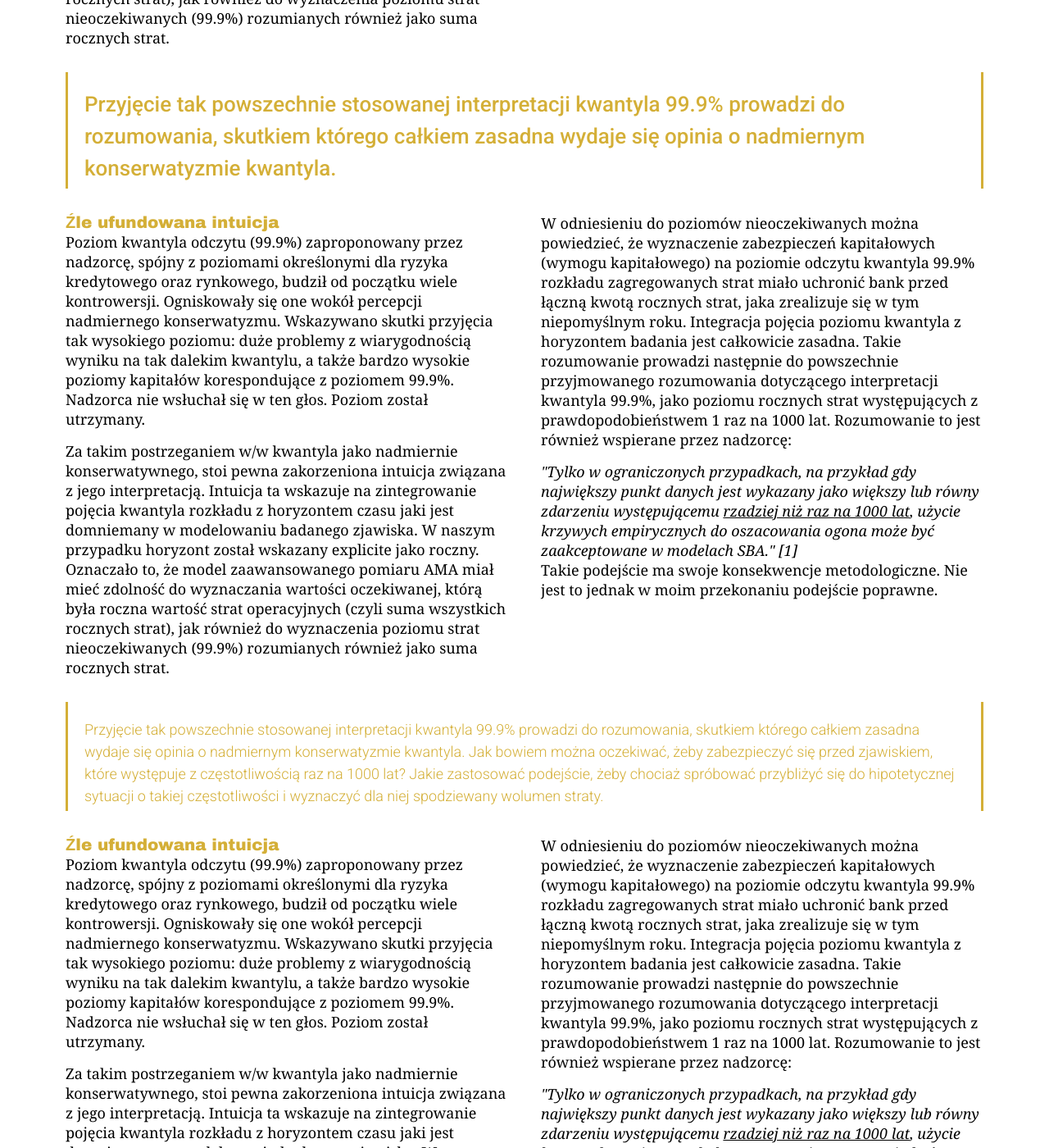
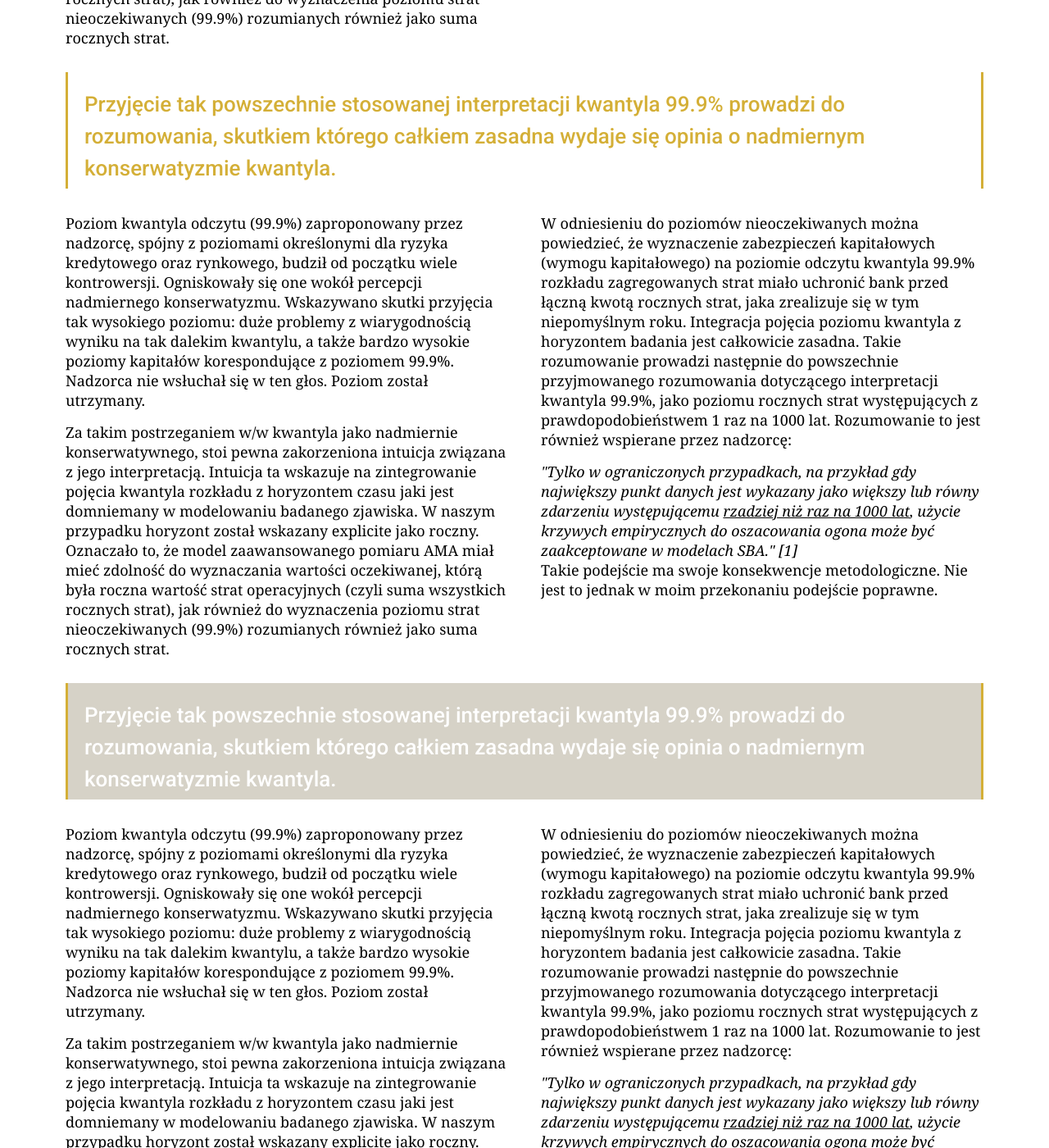
Before and after one commit to MaciejBuczak/risk-research, a Jekyll site: the page built from art-oprisk-kw999_v3_9.md, in a window 1280 px wide and 1400 px high, scrolled down 1243 px. Shown: the whole window at 82% size. Built offline with Jekyll 4.4.1, drawn with Linux system fonts in a browser that asks for light colours.

Commit message:
Update art-oprisk-kw999-layout_v3_9.html

```diff
--- a/_layouts/art-oprisk-kw999-layout_v3_9.html
+++ b/_layouts/art-oprisk-kw999-layout_v3_9.html
@@ -961,7 +961,6 @@
         <div class="ryzmod-columns" style="display: flex; gap: 40px; margin-top: 30px; margin-bottom: 30px;">
           <!-- Kolumna 1 -->
           <div style="flex: 1;">
-            <h5 style="font-family: Arial Black, Arial, sans-serif; font-size: 20px; font-weight: bold; color: #D4AF37">Źle ufundowana intuicja</h5>
             <p style="margin-bottom: 15px;">Poziom kwantyla odczytu (99.9%) zaproponowany przez nadzorcę, spójny z poziomami określonymi dla ryzyka kredytowego oraz rynkowego, budził od początku wiele kontrowersji.
               Ogniskowały się one wokół percepcji nadmiernego konserwatyzmu.
               Wskazywano skutki przyjęcia tak wysokiego poziomu: duże problemy z wiarygodnością wyniku na tak dalekim kwantylu, a także bardzo wysokie poziomy kapitałów korespondujące z poziomem 99.9%.
@@ -984,12 +983,52 @@
 
 
 
+<!-- Nowy element: Ramka informacyjna 2 -->
+<div class="ryzmod-info-box2" style="width: 100%; margin: 30px 0; border-left: 3px solid #D4AF37; border-right: 3px solid #D4AF37; background-color: #d6d2c7; position: relative; padding-left: 20px; padding-right: 20px; padding-top: 5px; padding-bottom: 5px; box-sizing: border-box;">
+
+  <!-- Treść bloku z wyraźnie określonym kolorem złotym -->
+  <div style="margin-top: 15px; font-family: 'Roboto', serif; font-size: 22px; font-weight: 300; text-align: left; color: white !important; line-height: 1.5;">
+    <p style="color: white !important; font-family: 'Roboto', serif; text-align: left; font-size: 26px; font-weight: 500; text-indent: 0;">Przyjęcie tak powszechnie stosowanej interpretacji kwantyla 99.9% prowadzi do rozumowania, skutkiem którego całkiem zasadna wydaje się opinia o nadmiernym konserwatyzmie kwantyla.</p>
+  </div>
+</div>
+
+
+
+
+                <!-- Sekcja "Czy warto to analizować?" część 2 -->
+
+        <div class="ryzmod-columns" style="display: flex; gap: 40px; margin-top: 30px; margin-bottom: 30px;">
+          <!-- Kolumna 1 -->
+          <div style="flex: 1;">
+            <p style="margin-bottom: 15px;">Poziom kwantyla odczytu (99.9%) zaproponowany przez nadzorcę, spójny z poziomami określonymi dla ryzyka kredytowego oraz rynkowego, budził od początku wiele kontrowersji.
+              Ogniskowały się one wokół percepcji nadmiernego konserwatyzmu.
+              Wskazywano skutki przyjęcia tak wysokiego poziomu: duże problemy z wiarygodnością wyniku na tak dalekim kwantylu, a także bardzo wysokie poziomy kapitałów korespondujące z poziomem 99.9%.
+              Nadzorca nie wsłuchał się w ten głos. Poziom został utrzymany.</p>
+            <p>Za takim postrzeganiem w/w kwantyla jako nadmiernie konserwatywnego, stoi pewna zakorzeniona intuicja związana z jego interpretacją.
+              Intuicja ta wskazuje na zintegrowanie pojęcia kwantyla rozkładu z horyzontem czasu jaki jest domniemany w modelowaniu badanego zjawiska.
+              W naszym przypadku horyzont został wskazany explicite jako roczny.
+              Oznaczało to, że model zaawansowanego pomiaru AMA miał mieć zdolność do wyznaczania wartości oczekiwanej, którą była roczna wartość strat operacyjnych (czyli suma wszystkich rocznych strat), jak również do wyznaczenia poziomu strat nieoczekiwanych (99.9%) rozumianych również jako suma rocznych strat.</p>
+          </div>
+
+          <!-- Kolumna 2 -->
+          <div style="flex: 1;">
+            <p style="margin-bottom: 15px;">W odniesieniu do poziomów nieoczekiwanych można powiedzieć, że wyznaczenie zabezpieczeń kapitałowych (wymogu kapitałowego) na poziomie odczytu kwantyla 99.9% rozkładu zagregowanych strat miało uchronić bank przed łączną kwotą rocznych strat, jaka zrealizuje się w tym niepomyślnym roku.
+              Integracja pojęcia poziomu kwantyla z horyzontem badania jest całkowicie zasadna. Takie rozumowanie prowadzi następnie do powszechnie przyjmowanego rozumowania dotyczącego interpretacji kwantyla 99.9%, jako poziomu rocznych strat występujących z prawdopodobieństwem 1 raz na 1000 lat. Rozumowanie to jest również wspierane przez nadzorcę:
+             <p><i>"Tylko w ograniczonych przypadkach, na przykład gdy największy punkt danych jest wykazany jako większy lub równy zdarzeniu występującemu <u>rzadziej niż raz na 1000 lat</u>, użycie krzywych empirycznych do oszacowania ogona może być zaakceptowane w modelach SBA." [1]</i></p>
+            <p>Takie podejście ma swoje konsekwencje metodologiczne. Nie jest to jednak w moim przekonaniu podejście poprawne.</p>
+          </div>
+        </div>
+
+
+
+
+
         <!-- Nowy element: Ramka informacyjna 2 -->
 <div class="ryzmod-info-box2" style="width: 100%; margin: 30px 0; border-left: 3px solid #D4AF37; border-right: 3px solid #D4AF37; background-color: transparent; position: relative; padding-left: 20px; padding-right: 20px; padding-top: 5px; padding-bottom: 5px; box-sizing: border-box;">
 
   <!-- Treść bloku z wyraźnie określonym kolorem złotym -->
   <div style="margin-top: 15px; font-family: 'Roboto', serif; font-size: 22px; font-weight: 300; text-align: left; color: #D4AF37 !important; line-height: 1.5;">
-    <p style="color: #D4AF37 !important; font-family: 'Roboto', serif; text-align: left; font-weight: 300; text-indent: 0;">Przyjęcie tak powszechnie stosowanej interpretacji kwantyla 99.9% prowadzi do rozumowania, skutkiem którego całkiem zasadna wydaje się opinia o nadmiernym konserwatyzmie kwantyla. Jak bowiem można oczekiwać, żeby zabezpieczyć się przed zjawiskiem, które występuje z częstotliwością raz na 1000 lat? Jakie zastosować podejście, żeby chociaż spróbować przybliżyć się do hipotetycznej sytuacji o takiej częstotliwości i wyznaczyć dla niej spodziewany wolumen straty.</p>
+    <p style="color: #D4AF37 !important; font-family: 'Roboto', serif; text-align: left; font-weight: 400; text-indent: 0;">Przyjęcie tak powszechnie stosowanej interpretacji kwantyla 99.9% prowadzi do rozumowania, skutkiem którego całkiem zasadna wydaje się opinia o nadmiernym konserwatyzmie kwantyla. Jak bowiem można oczekiwać, żeby zabezpieczyć się przed zjawiskiem, które występuje z częstotliwością raz na 1000 lat? Jakie zastosować podejście, żeby chociaż spróbować przybliżyć się do hipotetycznej sytuacji o takiej częstotliwości i wyznaczyć dla niej spodziewany wolumen straty.</p>
   </div>
 </div>
 
```
